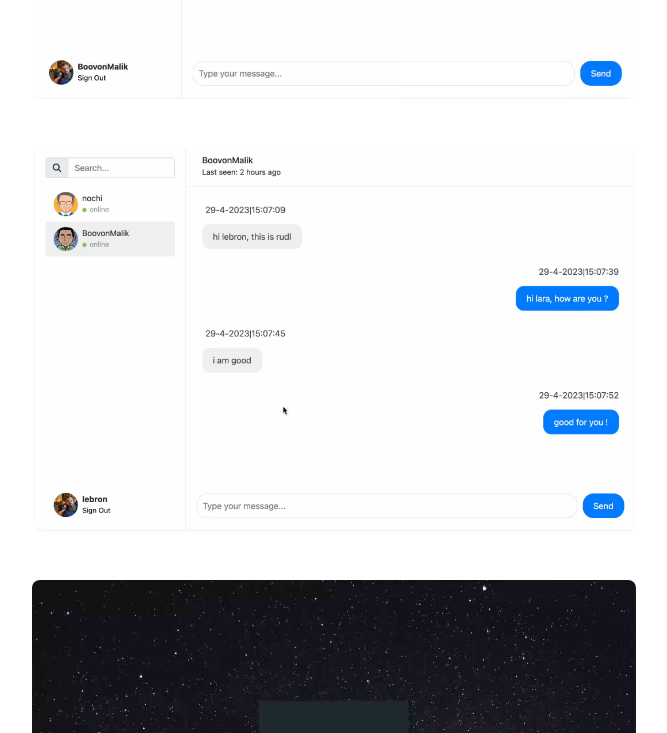
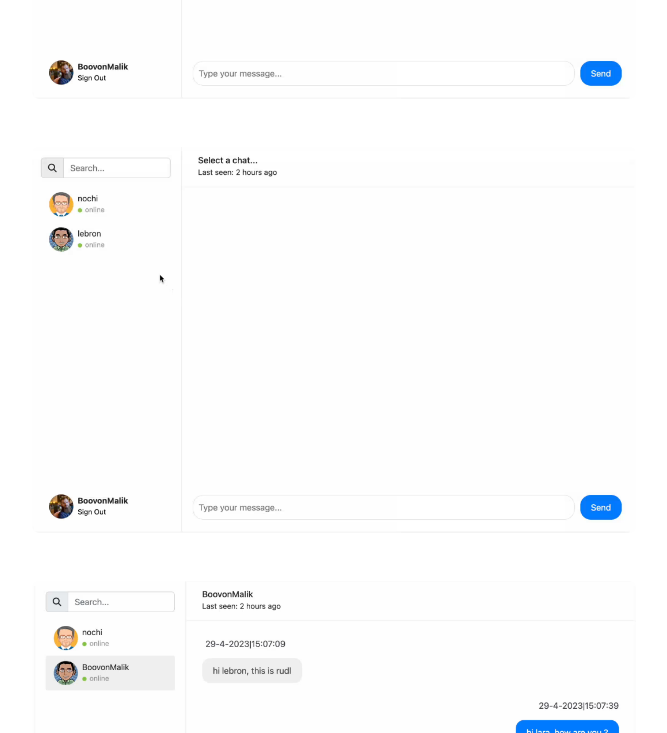
Before and after one commit to malikkotb/m-k.io, a Next.js app: page /projects/chatapp in a window 1280 px wide. Shown: the part 629-1362 px from the top of the page, without its empty margins (306-973 px from the left). Built offline with nearby package versions, Linux system fonts and the light colour scheme.

Commit message:
testing images with non Next.js Image

```diff
--- a/app/projects/chatapp/page.js
+++ b/app/projects/chatapp/page.js
@@ -37,6 +37,8 @@ export default function PastryShop() {
             alt="Picture of the project"
             className="w-full h-auto rounded-lg"
           />
+          <img className="w-full h-auto rounded-lg" width={500} height={500} src="../../chat1.png">
+          </img>
           <Image
             src="../../chat2.png"
             width={500}
```
